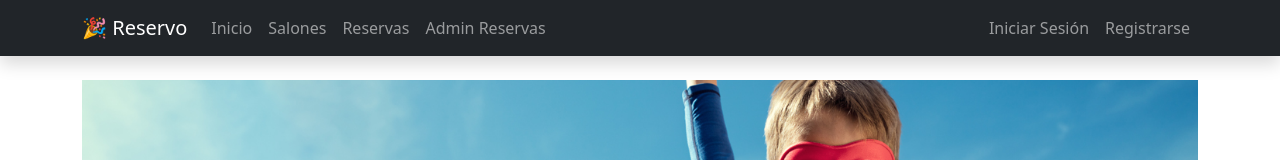
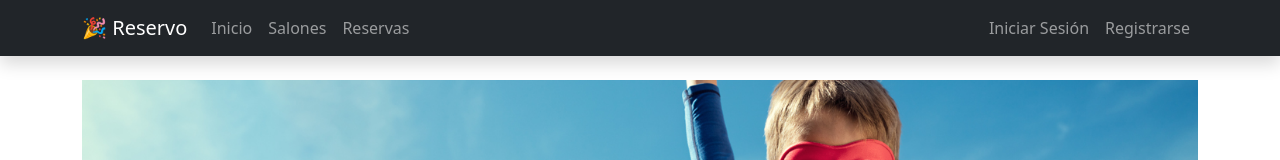
Before and after one commit to RicardoDB96/Proyecto-Integrador-DevOps, a React (Vite) app in the folder frontend/: page / in a window 1280 px wide. Shown: the top 160 px of the page. Built offline with nearby package versions, Linux system fonts and the light colour scheme.

Commit message:
Correccion del NavBar

```diff
--- a/frontend/src/App.jsx
+++ b/frontend/src/App.jsx
@@ -51,7 +51,6 @@ function App() {
               <Nav.Link as={Link} to="/">Inicio</Nav.Link>
               <Nav.Link as={Link} to="/salones">Salones</Nav.Link>
               <Nav.Link as={Link} to="/reservas">Reservas</Nav.Link>
-              <Nav.Link as={Link} to="/admin/reservas">Admin Reservas</Nav.Link>
             </Nav>
 
             <Nav>
```
